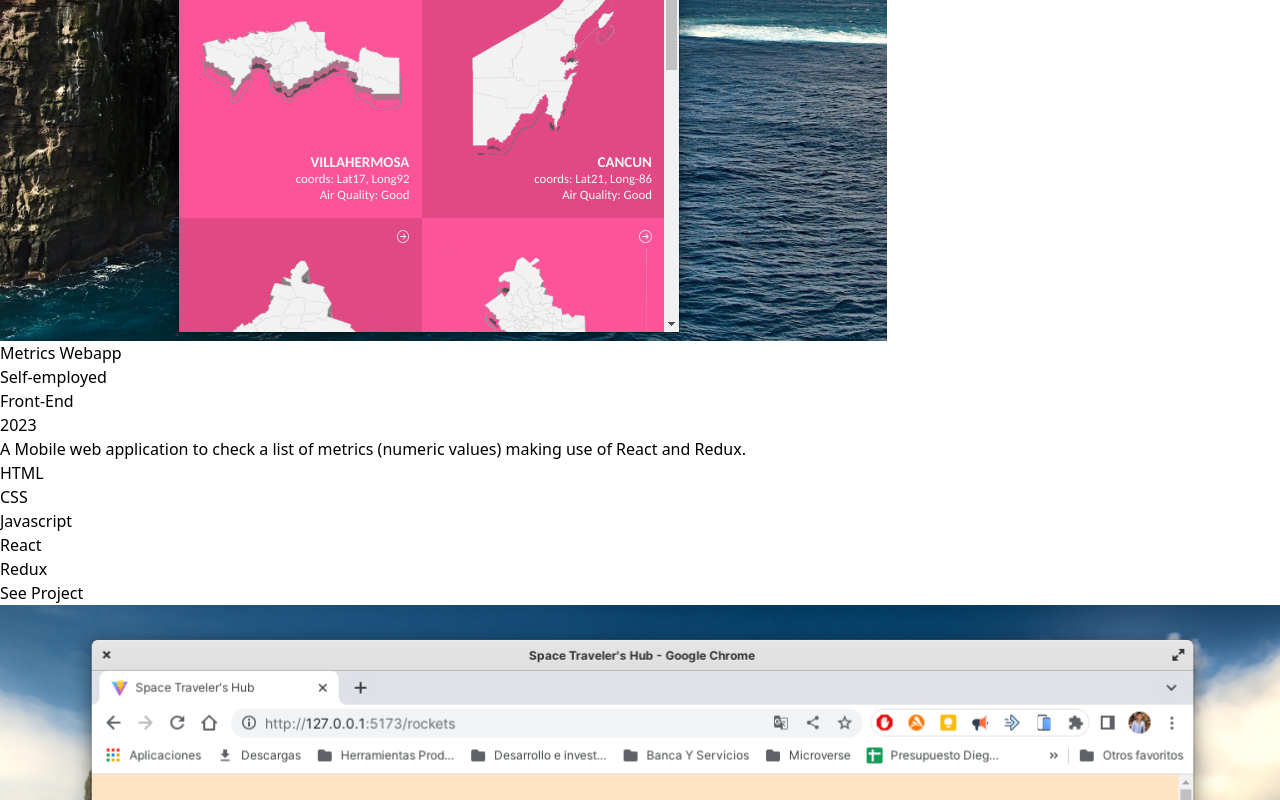
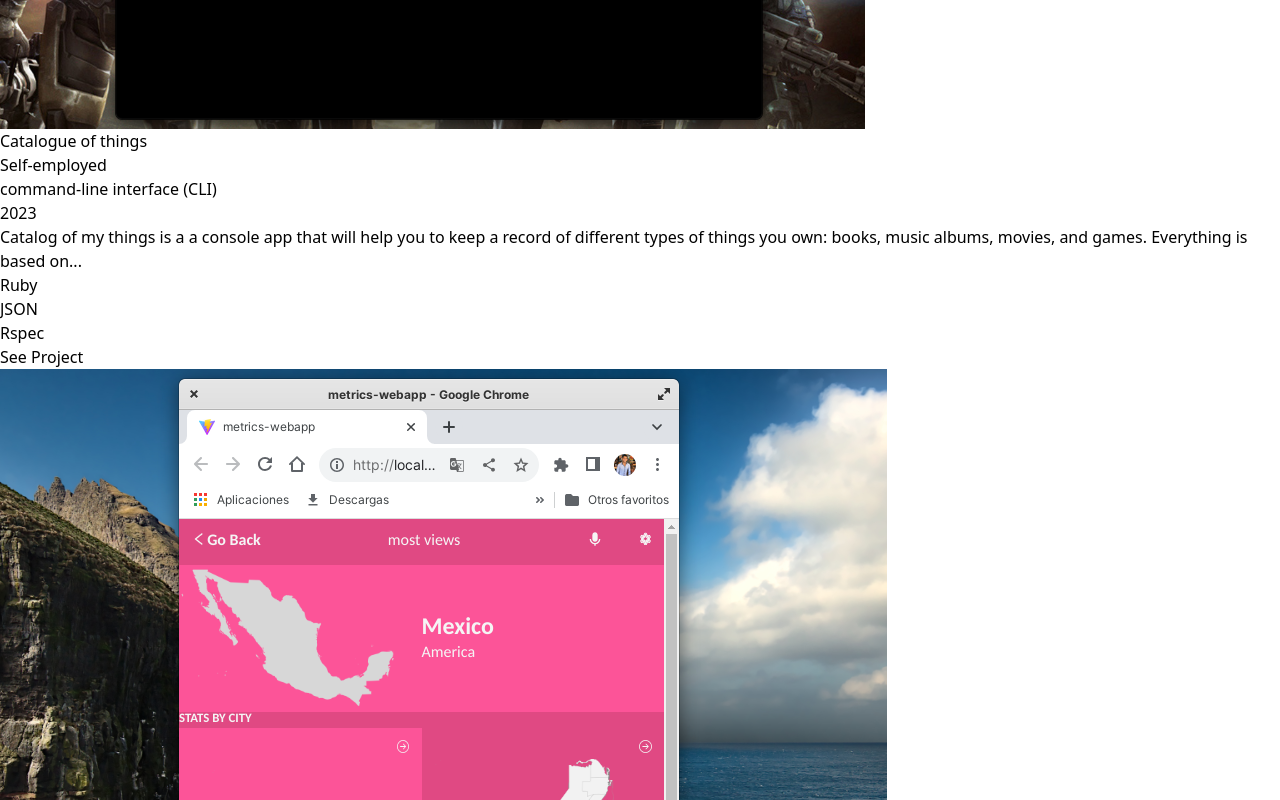
Before and after one commit to Diegogagan2587/Diegogagan2587.github.io, a React (Vite) app: page / in a window 1280 px wide. Shown: the part 4100-4900 px from the top of the page. Built offline with nearby package versions, Linux system fonts and the light colour scheme.

Commit message:
Add project: Catalog of my things

```diff
--- a/src/data/projects.js
+++ b/src/data/projects.js
@@ -11,6 +11,7 @@ import imgTributePage from '/assets/img/projects/tribute-page.png';
 import bookAConcert from '/assets/img/projects/book-a-concert.png';
 import recipeApp from '/assets/img/projects/recipe-app-best-dishes.png';
 import budgetApp from '/assets/img/projects/budget-app-live-demo.png';
+import catalogueOfThings from '/assets/img/projects/catalogue-of-my-things.png';
 
 const projects = [
   {
@@ -81,6 +82,24 @@ const projects = [
       'PostgreSQL',
       'Rspec',
       'Capybara',
+    ],
+  },
+  {
+    name: 'Catalogue of things',
+    company: 'Self-employed',
+    typeOfDev: 'command-line interface (CLI)',
+    date: '2023',
+    description:
+      'Catalog of my things is a a console app that will help you to keep a record of different types of things you own: books, music albums, movies, and games. Everything is based on...',
+    descriptionDesk:
+      'Catalog of my things is a a console app that will help you to keep a record of different types of things you own: books, music albums, movies, and games. Everything is based on the UML class diagram presented in the Readme file. As well this app is able to preserve the data, data will be saved in the data that will contain a JSON file per each item. As well We have included a table representation in SQL.',
+    img: catalogueOfThings,
+    liveVersion: 'https://youtu.be/X8ozhDjzom0?si=Ej3x8mAcBtzWga1N',
+    source: 'https://github.com/Diegogagan2587/catalog-of-my-things',
+    technologies: [
+      'Ruby',
+      'JSON',
+      'Rspec',
     ],
   },
   {
```
Also changed, not shown: public/assets/img/projects/catalogue-of-my-things.png (added).
